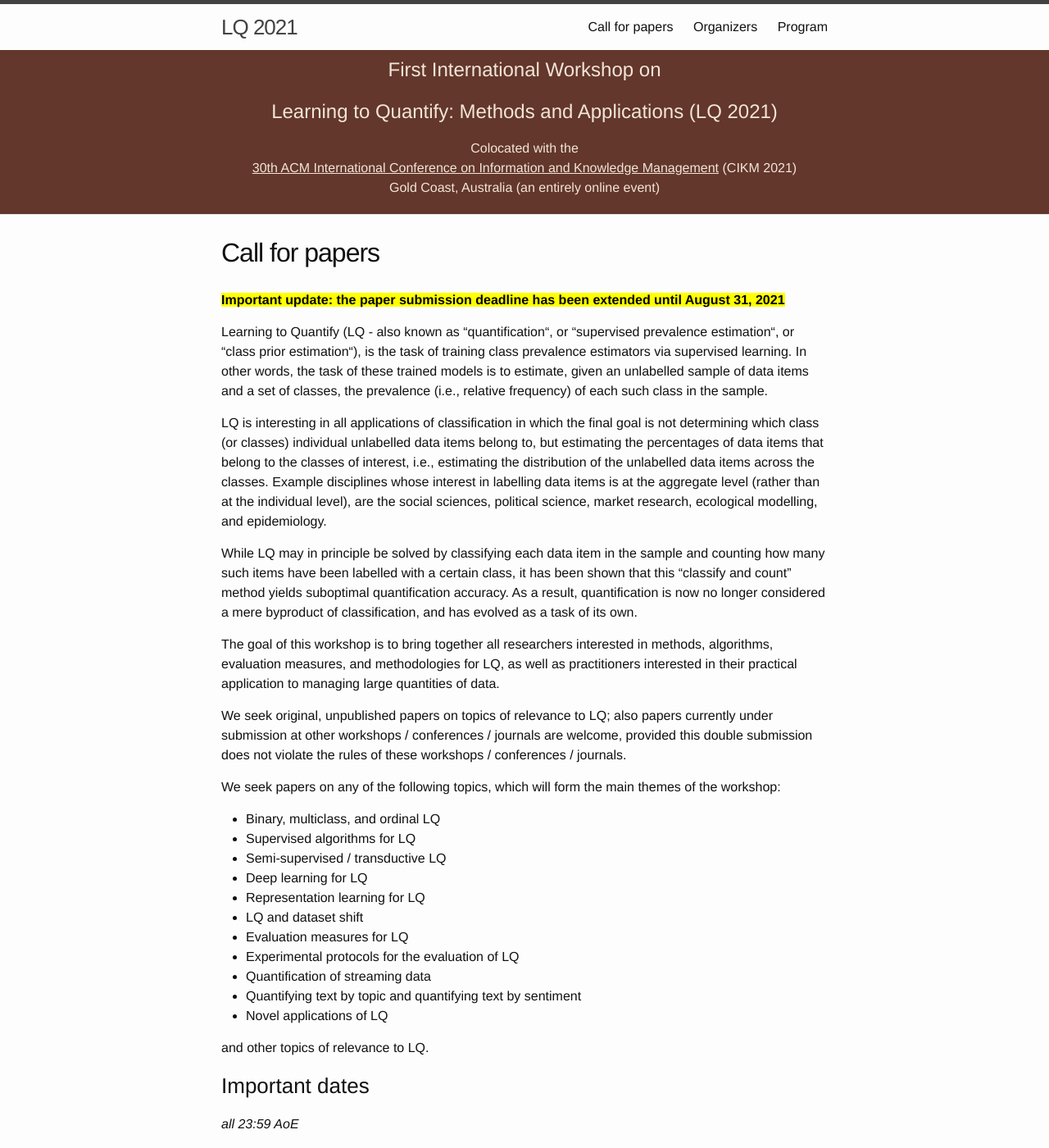
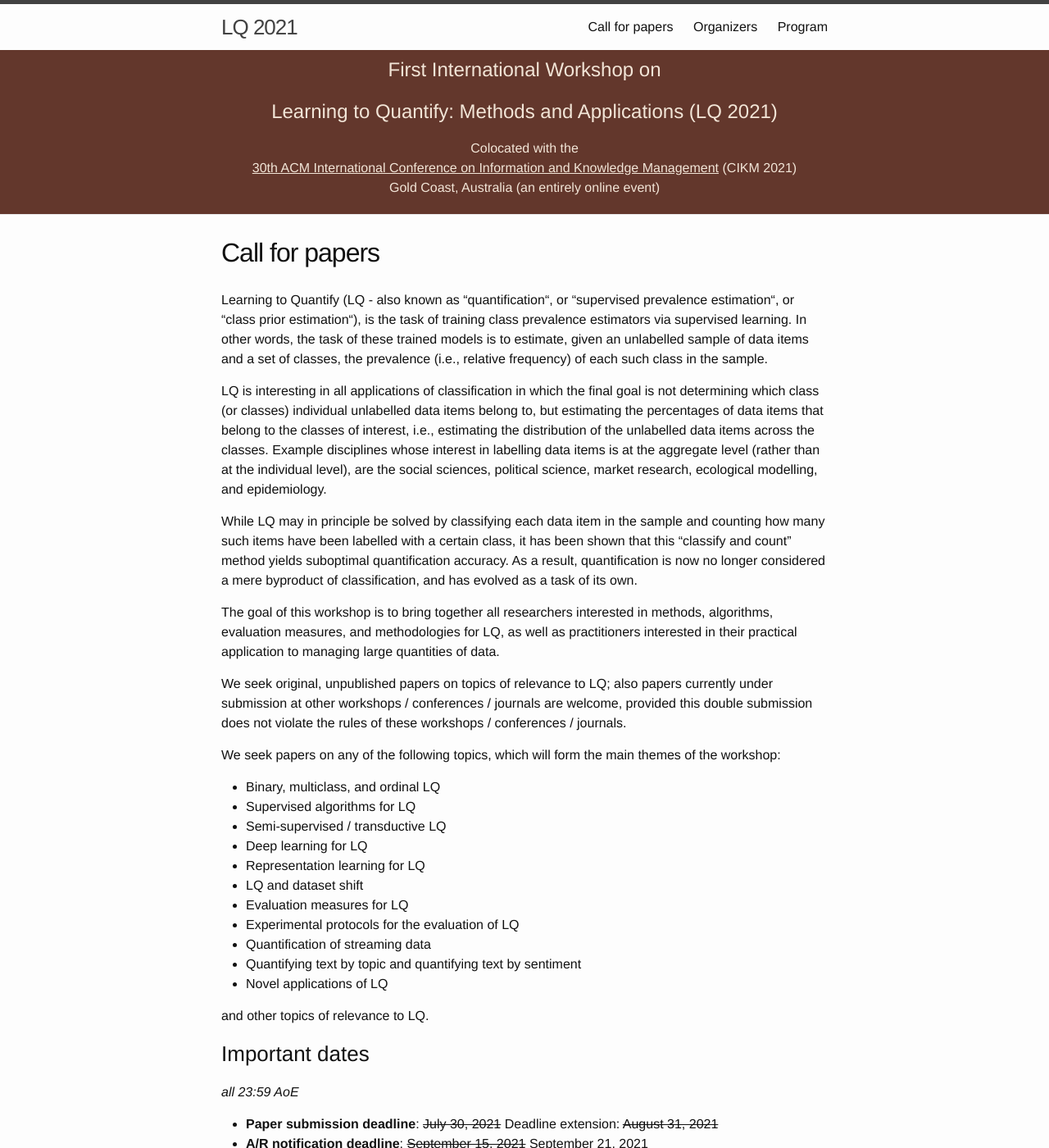
Before and after one commit to cikmlq2021/cikmlq2021.github.io, a Jekyll site: the page built from _pages/callforpapers.md, in a window 1280 px wide and 1400 px high. Shown: the whole window at 82% size. Built offline with Jekyll 4.4.1, drawn with Linux system fonts in a browser that asks for light colours; some of the changed text lies outside the part shown.

Commit message:
submission deadline expired

```diff
--- a/_pages/callforpapers.md
+++ b/_pages/callforpapers.md
@@ -4,8 +4,6 @@ title: Call for papers
 permalink: /callforpapers/
 ---
 
-
-**<mark>Important update: the paper submission deadline has been extended until August 31, 2021</mark>**
 
 Learning to Quantify (LQ - also known as “quantification“, or “supervised prevalence estimation“, or “class prior estimation“), is the task of training class prevalence estimators via supervised learning.  In other words, the task of these trained models is to estimate, given an unlabelled sample of data items and a set of classes, the prevalence (i.e., relative frequency) of each such class in the sample.
 
@@ -36,7 +34,7 @@ and other topics of relevance to LQ.
 ### Important dates
 *all 23:59 AoE*
 
-- **Paper submission deadline**: ~~July 30, 2021~~  Deadline extension: August 31,  2021
+- **Paper submission deadline**: ~~July 30, 2021~~  Deadline extension: ~~August 31, 2021~~
 - **A/R notification deadline**: ~~September 15, 2021~~ September 21, 2021
 - **Final copy submission deadline**: October 10, 2021
 
```
